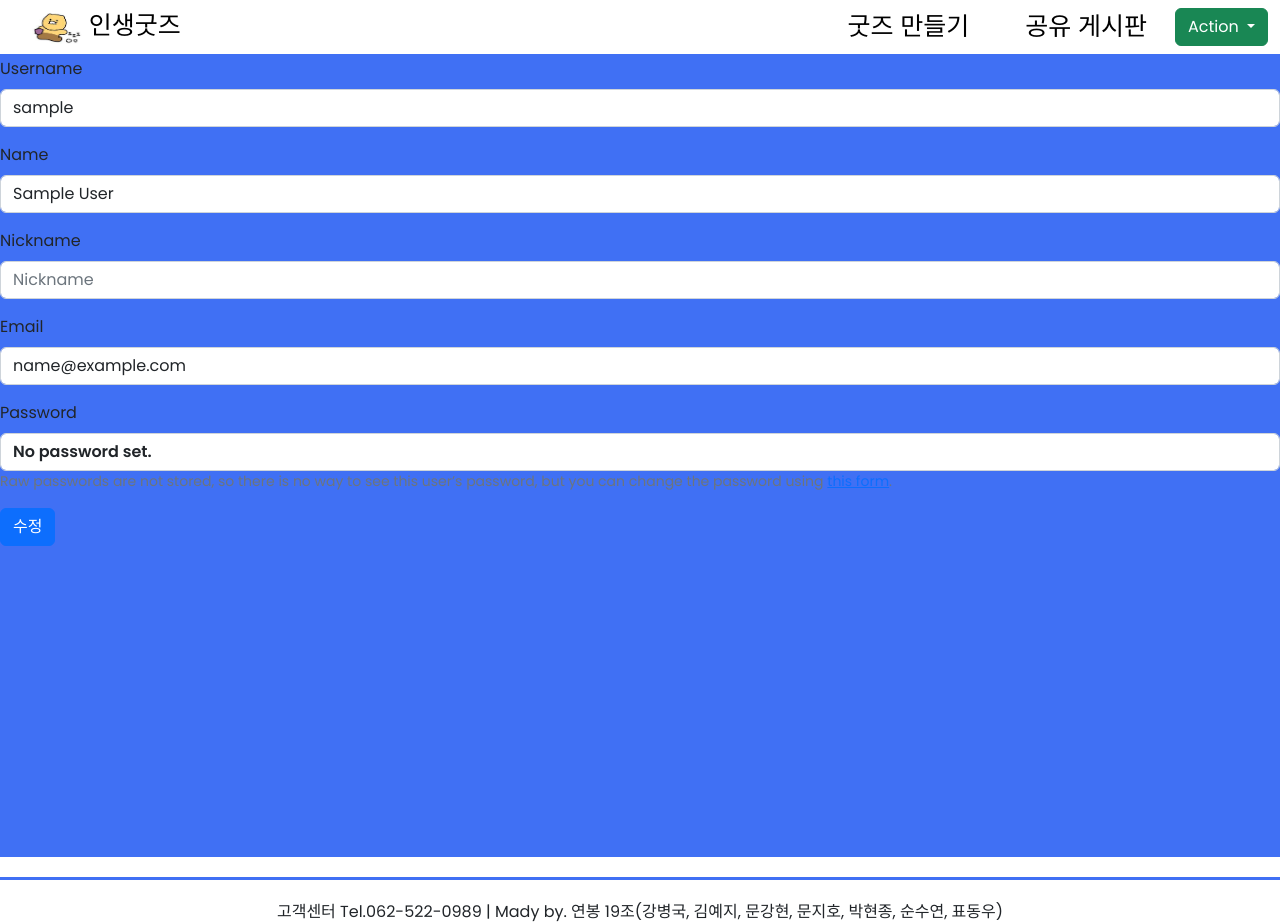
After one commit to PureKite/INSAENG_GOODS, a Django app: page /accounts/update/ in a window 1280 px wide. The commit adds this page. Run offline with Django 3.2, Linux system fonts and the light colour scheme; the visitor is signed in with stand-in values (Sample User, id 1); some libraries are stand-ins or nearby versions.

Commit message:
12-14 detail, update work urls, views, forms, html

```diff
--- a/BP/accounts/forms.py
+++ b/BP/accounts/forms.py
@@ -1,6 +1,6 @@
 from django import forms
-from django.contrib.auth.forms import UserCreationForm
-from django.contrib.auth import authenticate
+from django.contrib.auth.forms import UserCreationForm, UserChangeForm
+from django.contrib.auth import authenticate, get_user_model
 from accounts.models import Account
 
 # 회원 가입 폼
@@ -52,3 +52,10 @@ class AccountAuthForm(forms.ModelForm):
             password = self.cleaned_data['password']
             if not authenticate(username=username, password=password):
                 raise forms.ValidationError("Invalid login")
+
+
+# 회원정보 수정 폼
+class CustomUserChangeForm(UserChangeForm):
+    class Meta:
+        model = get_user_model()
+        fields = ['username', 'name', 'nickname', 'email']
--- /dev/null
+++ b/BP/accounts/templates/accounts/detail.html
@@ -0,0 +1,6 @@
+{% extends 'base.html' %}
+{% block content%}
+<h1>{{ user.pk }} : {{ user.username }}</h1>
+<hr>
+<a style="text-decoration: none;" class="success" href="{% url 'accountsapp:update' %}">개인정보 수정</a>
+{% endblock %}
--- /dev/null
+++ b/BP/accounts/templates/accounts/update.html
@@ -0,0 +1,9 @@
+{% extends 'base.html' %}
+{% load bootstrap4 %}
+{% block content %}
+    <form action="" method="POST">
+        {% csrf_token %}
+        {% bootstrap_form form %}
+        <button class="btn btn-primary">수정</button>
+    </form>
+{% endblock %}
--- a/BP/accounts/urls.py
+++ b/BP/accounts/urls.py
@@ -1,12 +1,14 @@
 from django.urls import path
 from django.urls import path, include
 # from .views import home_screen_view
-from accounts.views import signup_view, login_view, logout_view
+from accounts.views import signup, login, logout, detail, update
 
 app_name = 'accountsapp'
 
 urlpatterns = [
-    path('signup/', signup_view, name='signup'),
-    path('login/', login_view, name='login'),
-    path('logout/', logout_view, name='logout'),
+    path('signup/', signup, name='signup'),
+    path('login/', login, name='login'),
+    path('logout/', logout, name='logout'),
+    path('detail/', detail, name='detail'),
+    path('update/', update, name='update')
 ]
--- a/BP/accounts/views.py
+++ b/BP/accounts/views.py
@@ -1,11 +1,11 @@
-from django.shortcuts import render, redirect
+from django.shortcuts import render, redirect, get_object_or_404
 from django.http import HttpResponse
-from django.urls import reverse
-from django.contrib.auth import login, authenticate, logout
-from accounts.forms import SignupForm, AccountAuthForm
+from django.contrib.auth import login as auth_login, logout as auth_logout, authenticate
+from accounts.forms import SignupForm, AccountAuthForm, CustomUserChangeForm
+from django.contrib.auth import get_user_model
 
 
-def signup_view(request, *args, **kwargs):
+def signup(request, *args, **kwargs):
     user = request.user
     if user.is_authenticated:
         return HttpResponse("You are already authenticated as " + str(user.username))
@@ -21,7 +21,7 @@ def signup_view(request, *args, **kwargs):
             print(username)
             raw_password = form.cleaned_data.get('password1')
             account = authenticate(username=username, password=raw_password)
-            login(request, account)
+            auth_login(request, account)
             # destination = kwargs.get("next")
             destination = get_redirect_if_exists(request)
             if destination: # if destination != None
@@ -36,12 +36,12 @@ def signup_view(request, *args, **kwargs):
     return render(request, 'accounts/signup.html', context)
 
 
-def logout_view(request):
-    logout(request)
+def logout(request):
+    auth_logout(request)
     return redirect("/")
 
 
-def login_view(request, *args, **kwargs):
+def login(request, *args, **kwargs):
     context = {}
 
     user = request.user
@@ -57,7 +57,7 @@ def login_view(request, *args, **kwargs):
             password = request.POST.get('password')
             user = authenticate(username=username, password=password)
             if user:
-                login(request, user)
+                auth_login(request, user)
                 if destination:
                     return redirect(destination)
                 return redirect("goods:main")
@@ -75,3 +75,25 @@ def get_redirect_if_exists(request):
         if request.GET.get("next"):
             redirect = str(request.GET.get("next"))
     return redirect
+
+def detail(request):
+    User = get_user_model()
+    user = get_object_or_404(User, username=request.user)
+    context = {
+        'user': user
+    }
+    print(context)
+    return render(request, 'accounts/detail.html', context)
+
+def update(request):
+    if request.method == 'POST':
+        form = CustomUserChangeForm(request.POST, instance=request.user)
+        if form.is_valid():
+            form.save()
+            return redirect('articles:index')
+    else:
+        form = CustomUserChangeForm(instance=request.user)
+    context = {
+        'form': form
+    }
+    return render(request, 'accounts/update.html', context)
--- a/BP/templates/base.html
+++ b/BP/templates/base.html
@@ -1,6 +1,10 @@
 {% load static %}
 <link rel="stylesheet" type="text/css" href="{% static 'css/style.css' %}">
-<link rel="stylesheet" type="text/css" href="{% static 'css/bootstrap.min.css' %}">
+{% comment %} <link rel="stylesheet" type="text/css" href="{% static 'css/bootstrap.min.css' %}"> {% endcomment %}
+<!-- CSS only -->
+<link href="https://cdn.jsdelivr.net/npm/bootstrap@5.2.3/dist/css/bootstrap.min.css" rel="stylesheet" integrity="sha384-rbsA2VBKQhggwzxH7pPCaAqO46MgnOM80zW1RWuH61DGLwZJEdK2Kadq2F9CUG65" crossorigin="anonymous">
+<!-- JavaScript Bundle with Popper -->
+<script src="https://cdn.jsdelivr.net/npm/bootstrap@5.2.3/dist/js/bootstrap.bundle.min.js" integrity="sha384-kenU1KFdBIe4zVF0s0G1M5b4hcpxyD9F7jL+jjXkk+Q2h455rYXK/7HAuoJl+0I4" crossorigin="anonymous"></script>
 <!doctype html>
 <html lang="ko">
 <head>
@@ -28,7 +32,15 @@
                         </li>
                         {% if request.user.is_authenticated %}
                         <li class="nav-item">
-                            <a class="nav-link" href="{% url 'accountsapp:logout' %}">로그아웃</a>
+                            <div class="btn-group h-100 align-items-center">
+                                <button type="button" class="btn btn-success dropdown-toggle" data-bs-toggle="dropdown" aria-expanded="false">
+                                Action
+                                </button>
+                                <ul class="dropdown-menu">
+                                <li><a class="dropdown-item" href="{% url 'accountsapp:detail' %}">내 정보</a></li>
+                                <li><a class="dropdown-item" href="{% url 'accountsapp:logout' %}">로그아웃</a></li>
+                                </ul>
+                            </div>
                         </li>
                         {% else %}
                         <li class="nav-item">
```
